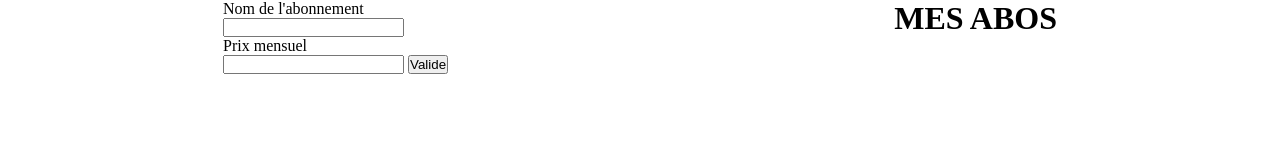
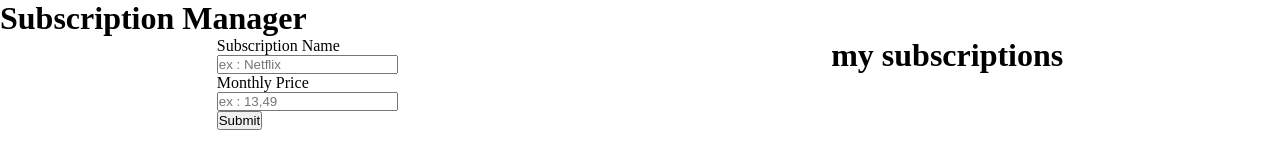
Before and after one commit to theBoldest/subscription_managemer, a plain HTML site: page index.html in a window 1280 px wide. Drawn offline with Linux system fonts and the light colour scheme; a web font is replaced by a local one.

Commit message:
Update index.html

```diff
--- a/index.html
+++ b/index.html
@@ -6,18 +6,20 @@
     <meta name="viewport" content="width=device-width, initial-scale=1.0">
     <link rel="stylesheet" href="https://cdnjs.cloudflare.com/ajax/libs/font-awesome/6.0.0/css/all.min.css" integrity="sha512-9usAa10IRO0HhonpyAIVpjrylPvoDwiPUiKdWk5t3PyolY1cOd4DSE0Ga+ri4AuTroPR5aQvXU9xC6qOPnzFeg==" crossorigin="anonymous" referrerpolicy="no-referrer" />
     <link rel="stylesheet" href="style.css">
-    <title>Gestionnaire d'abonnements</title>
-</head>
-
-<body>
+    <title>Subscription Manager</title>
+    <h1 class="title">Subscription Manager</h1>
     <div class="content-container">
       <div class="left">
-            <p>Nom de l'abonnement</p><input type="text"  class="name">
-            <p>Prix mensuel</p><input type="number" class="price">
-            <input type="button" value="Valide" class="validate">
+        <div class="first-input">
+        <p>Subscription Name</p><input type="text" class="name" placeholder="ex : Netflix">
+      </div>
+      <div class="second-input">
+        <p>Monthly Price</p><input type="number" class="price" placeholder="ex : 13,49">
+      </div>
+        <input type="button" value="Submit" class="validate">
       </div>
       <div class="right">
-            <h1>MES ABOS</h1>
+        <h1>my subscriptions</h1>
         <ul class="abo-list">
 
         </ul>
```
Lines whose indentation alone changed are shown as unchanged.
